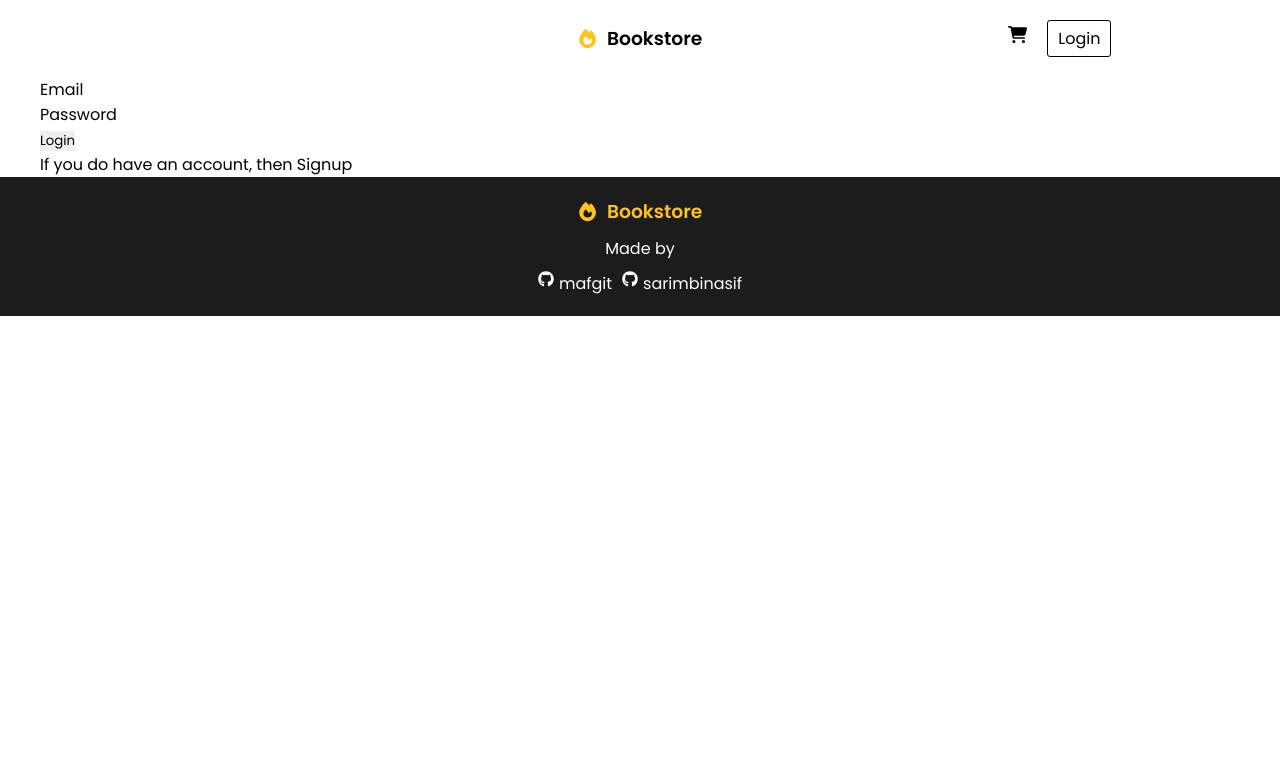
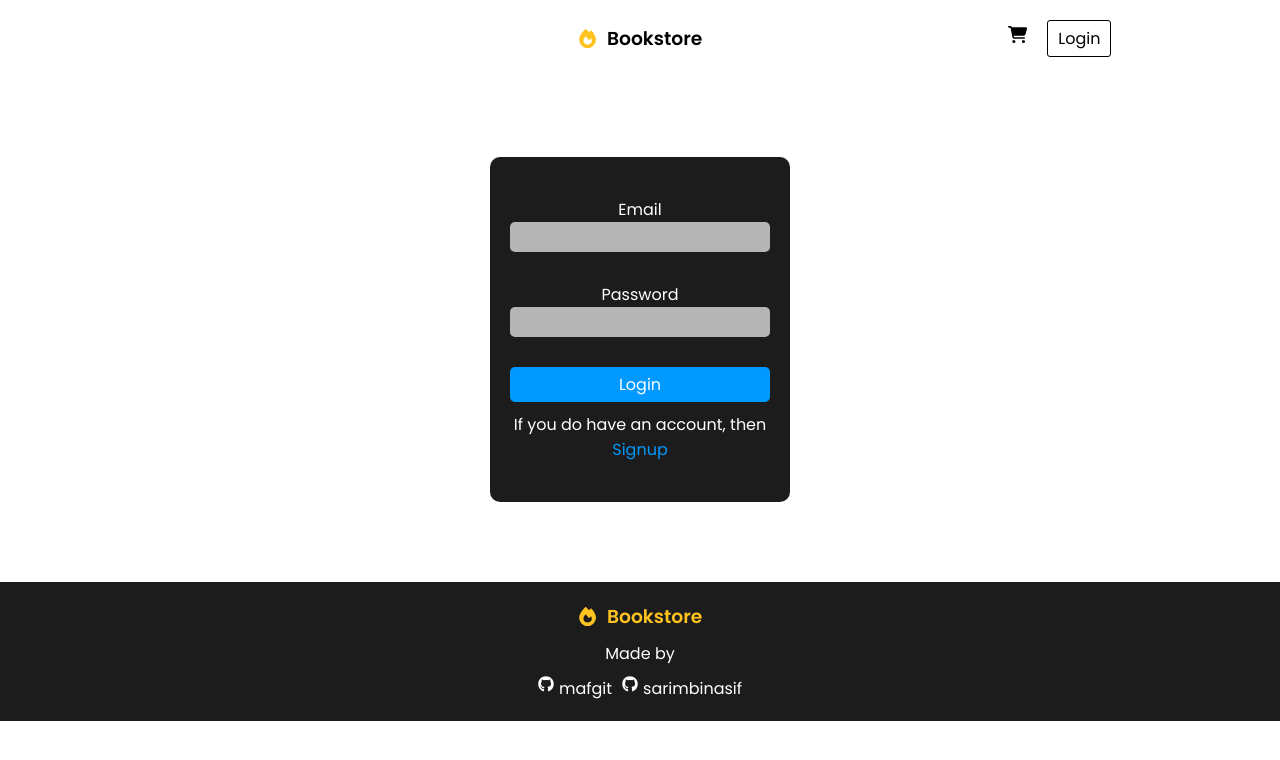
Before and after one commit to mafgit/bookstore, a React (Create React App) app in the folder frontend/: page /login in a window 1280 px wide. Shown: the top 760 px of the page. Built offline with nearby package versions, Linux system fonts and the light colour scheme; no server answers.

Commit message:
styled login and signup

```diff
--- a/frontend/src/pages/LoginPage.jsx
+++ b/frontend/src/pages/LoginPage.jsx
@@ -1,7 +1,8 @@
 import axios from "axios";
-import { useContext, useEffect, useState } from "react";
+import { useContext, useState } from "react";
 import { AuthContext } from "../App";
 import { Link, Navigate, useNavigate } from "react-router-dom";
+import "../styles/LoginPage.css";
 
 const LoginPage = () => {
   const [email, setEmail] = useState("");
@@ -64,10 +65,9 @@ const LoginPage = () => {
           />
         </div>
 
-        <button>Login</button>
-
         <div className="field">
-          <p>
+          <button>Login</button>
+          <p style={{ marginTop: "10px" }}>
             If you do have an account, then <Link to="/signup">Signup</Link>
           </p>
         </div>
--- a/frontend/src/pages/SignupPage.jsx
+++ b/frontend/src/pages/SignupPage.jsx
@@ -67,10 +67,9 @@ const SignupPage = () => {
           />
         </div>
 
-        <button>Signup</button>
-
         <div className="field">
-          <p>
+          <button>Signup</button>
+          <p style={{ marginTop: "10px" }}>
             If you already have an account, then <Link to="/login">Login</Link>
           </p>
         </div>
--- /dev/null
+++ b/frontend/src/styles/LoginPage.css
@@ -0,0 +1,48 @@
+.login-page {
+  /* min-height: 70vh; */
+  display: flex;
+  align-items: center;
+  justify-content: center;
+}
+
+.login-form {
+  display: flex;
+  flex-direction: column;
+  gap: 30px;
+  width: 300px;
+  justify-content: center;
+  align-items: center;
+  background-color: #1c1c1c;
+  color: #fff;
+  border-radius: 10px;
+  padding: 0 20px;
+  margin: 80px auto;
+  padding: 40px 20px;
+}
+
+.login-form .field {
+  display: flex;
+  flex-direction: column;
+  text-align: center;
+  width: 100%;
+}
+
+.login-form input {
+  width: 100%;
+  background-color: rgba(219, 219, 219, 0.8);
+  padding: 5px 10px;
+  border-radius: 5px;
+}
+
+.login-form button {
+  background-color: #0099ff;
+  width: 100%;
+  color: #fff;
+  padding: 5px 10px;
+  font-size: 1em;
+  border-radius: 5px;
+}
+
+.login-form a {
+  color: #0099ff;
+}
```
